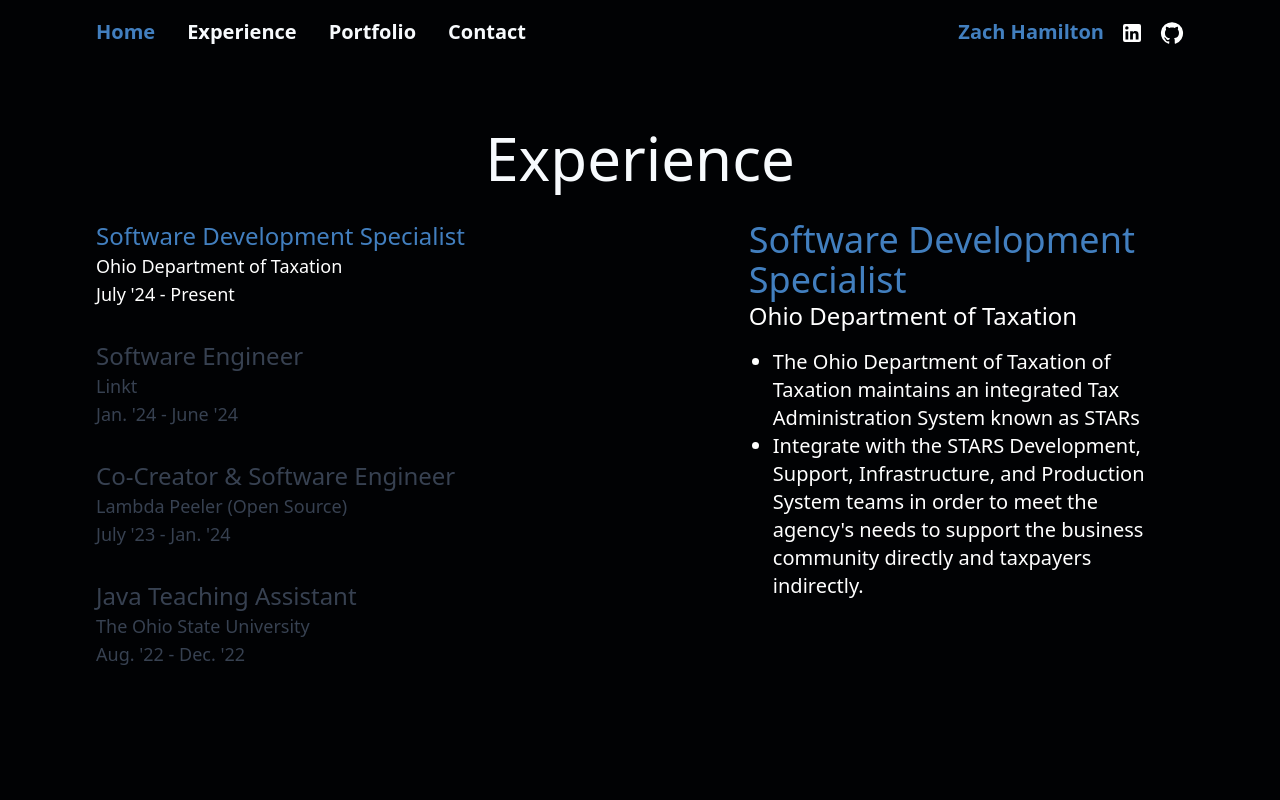
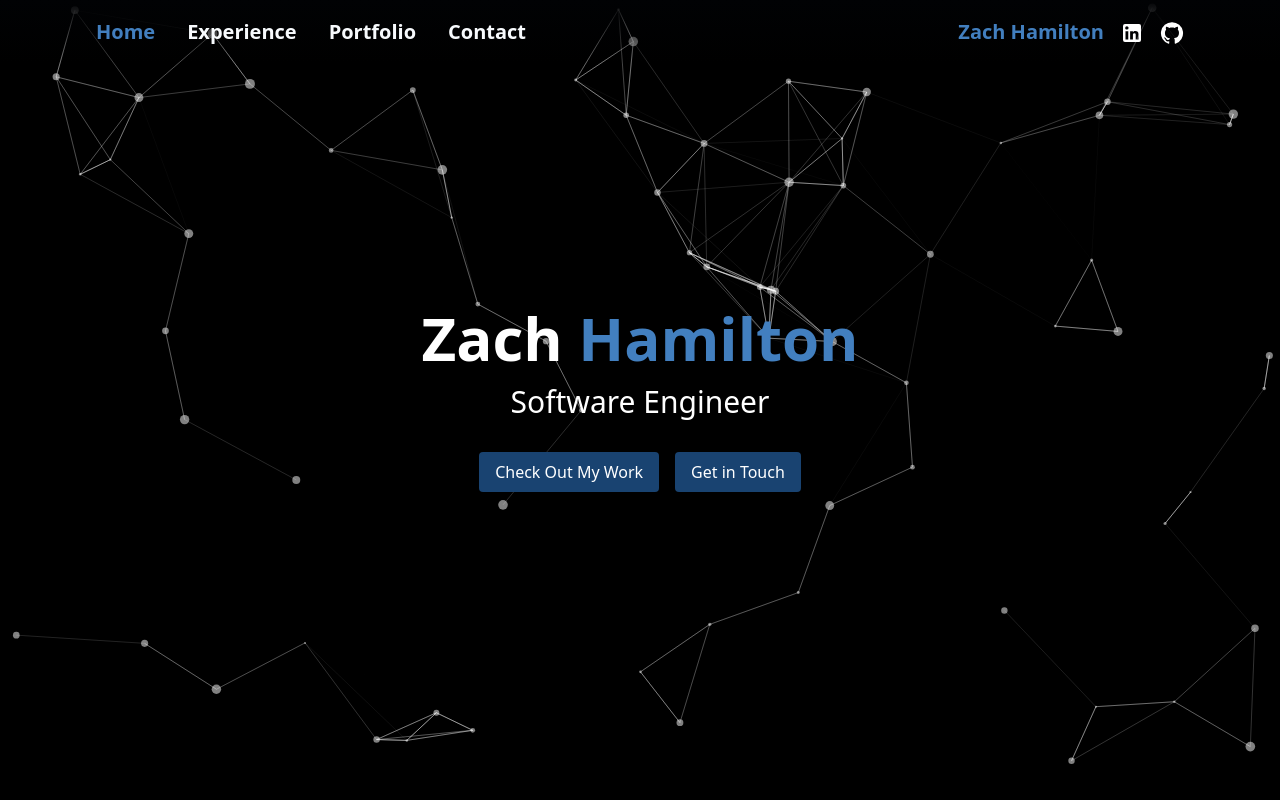
Before and after one commit to ZachMHamilton/PersonalWebsiteV2, a React (Vite) app: page / in a window 1280 px wide. Shown: the top 800 px of the page. Built offline with nearby package versions, Linux system fonts and the light colour scheme.

Commit message:
hero section complete w particles

```diff
--- a/package.json
+++ b/package.json
@@ -19,7 +19,9 @@
     "react-dom": "^18.2.0",
     "react-intersection-observer": "^9.10.3",
     "react-router-dom": "^6.23.1",
-    "react-scroll": "^1.9.0"
+    "react-scroll": "^1.9.0",
+    "react-tsparticles": "^2.12.2",
+    "tsparticles-slim": "^2.12.0"
   },
   "devDependencies": {
     "@react-three/drei": "^9.106.0",
--- a/src/App.jsx
+++ b/src/App.jsx
@@ -1,13 +1,123 @@
 import { Home, Experience, Portfolio, Contact, Nav } from './components';
+import Particles from 'react-tsparticles';
+import { loadSlim } from 'tsparticles-slim';
+import { useCallback, useState, useEffect } from 'react';
+import { useInView } from 'react-intersection-observer';
 
 function App() {
+  const [current, setCurrent] = useState('home');
+  const particlesInit = useCallback(async (engine) => {
+    await loadSlim(engine);
+  }, []);
+
+  const [homeRef, homeInView] = useInView({ threshold: 0.5 });
+  const [experienceRef, experienceInView] = useInView({ threshold: 0.5 });
+  const [portfolioRef, portfolioInView] = useInView({ threshold: 0.5 });
+  const [contactRef, contactInView] = useInView({ threshold: 0.5 });
+
+  useEffect(() => {
+    if (homeInView) {
+      setCurrent('home');
+    } else if (experienceInView) {
+      setCurrent('experience');
+    } else if (portfolioInView) {
+      setCurrent('portfolio');
+    } else if (contactInView) {
+      setCurrent('contact');
+    }
+  }, [homeInView, experienceInView, portfolioInView, contactInView]);
+
+  const particlesLoaded = useCallback(async () => {}, []);
+
   return (
     <div className="flex flex-col gap-2">
-      <Nav />
-      <Home />
-      <Experience />
-      <Portfolio />
-      <Contact />
+      <Nav current={current} setCurrent={setCurrent} />
+      <section ref={homeRef}>
+        <Home setCurrent={setCurrent} />
+      </section>
+      <section ref={experienceRef}>
+        <Experience />
+      </section>
+      <section ref={portfolioRef}>
+        <Portfolio />
+      </section>
+      <section ref={contactRef}>
+        <Contact />
+      </section>
+      <Particles
+        id="tsparticles"
+        init={particlesInit}
+        loaded={particlesLoaded}
+        options={{
+          background: {
+            color: {
+              value: '#000000',
+            },
+          },
+          fpsLimit: 120,
+          interactivity: {
+            events: {
+              onClick: {
+                enable: true,
+                mode: 'push',
+              },
+              onHover: {
+                enable: true,
+                mode: 'repulse',
+              },
+              resize: true,
+            },
+            modes: {
+              push: {
+                quantity: 4,
+              },
+              repulse: {
+                distance: 100,
+                duration: 0.4,
+              },
+            },
+          },
+          particles: {
+            color: {
+              value: '#ffffff',
+            },
+            links: {
+              color: '#ffffff',
+              distance: 150,
+              enable: true,
+              opacity: 0.5,
+              width: 1,
+            },
+            move: {
+              direction: 'none',
+              enable: true,
+              outModes: {
+                default: 'bounce',
+              },
+              random: false,
+              speed: 1,
+              straight: false,
+            },
+            number: {
+              density: {
+                enable: true,
+                area: 800,
+              },
+              value: 60,
+            },
+            opacity: {
+              value: 0.5,
+            },
+            shape: {
+              type: 'circle',
+            },
+            size: {
+              value: { min: 1, max: 5 },
+            },
+          },
+          detectRetina: true,
+        }}
+      />
     </div>
   );
 }
--- a/src/components/Contact.jsx
+++ b/src/components/Contact.jsx
@@ -21,7 +21,10 @@
       initial="hidden"
       variants={fadeIn('up', 'spring', 0, 2)}
     >
-      <div className="md:flex hidden items-start gap-48 w-full h-full p-8 md:p-12 lg:p-24">
+      <div
+        id="contact"
+        className="md:flex hidden items-start gap-48 w-full h-full p-8 md:p-12 lg:p-24"
+      >
         <div className="flex flex-col items-start w-2/5 gap-6">
           <h1 className="text-white text-5xl lg:text-6xl">
             Let&apos;s work together!
--- a/src/components/Experience.jsx
+++ b/src/components/Experience.jsx
@@ -19,7 +19,7 @@
     >
       <div
         id="experience"
-        className="flex flex-col items-center gap-8 xtra:gap-16 p-8 md:p-12 lg:p-24"
+        className="flex flex-col h-full items-center gap-8 xtra:gap-16 p-8 md:p-12 lg:p-24"
       >
         <div className="text-text text-3xl sm:text-3xl md:text-4xl lg:text-5xl xl:text-6xl">
           Experience
@@ -57,7 +57,7 @@
                     className={`text-lg sm:text-xl md:text-2xl ${
                       selectedExperience === experience
                         ? 'text-accent'
-                        : 'text-gray-700'
+                        : 'text-gray-500'
                     }`}
                   >
                     {experience.title}
@@ -67,7 +67,7 @@
                       className={`text-sm sm:text-base md:text-lg ${
                         selectedExperience === experience
                           ? 'text-white'
-                          : 'text-gray-700'
+                          : 'text-gray-500'
                       }`}
                     >
                       {experience.company}
@@ -76,7 +76,7 @@
                       className={`text-sm hidden sm:block sm:text-base md:text-lg ${
                         selectedExperience === experience
                           ? 'text-white'
-                          : 'text-gray-700'
+                          : 'text-gray-500'
                       }`}
                     >
                       {experience.period}
--- a/src/components/Home.jsx
+++ b/src/components/Home.jsx
@@ -1,7 +1,37 @@
-const Home = () => {
+import { Link as ScrollLink } from 'react-scroll';
+
+const Home = ({ setCurrent }) => {
   return (
-    <div>
-      <h2>Home</h2>
+    <div
+      id="home"
+      className="flex flex-col items-center justify-center min-h-screen text-white"
+    >
+      <div className="text-center">
+        <h1 className="text-5xl md:text-6xl font-bold">
+          Zach <span className="text-accent">Hamilton</span>
+        </h1>
+        <h2 className="text-2xl md:text-3xl mt-4">Software Engineer</h2>
+        <div className="flex gap-4 mt-8 justify-center">
+          <ScrollLink
+            to="experience"
+            smooth={true}
+            duration={500}
+            className="bg-primary hover:bg-accent text-white py-2 px-4 rounded cursor-pointer"
+            onClick={() => setCurrent('experience')}
+          >
+            Check Out My Work
+          </ScrollLink>
+          <ScrollLink
+            to="contact"
+            smooth={true}
+            duration={500}
+            className="bg-primary hidden md:block hover:bg-accent text-white py-2 px-4 rounded cursor-pointer"
+            onClick={() => setCurrent('contact')}
+          >
+            Get in Touch
+          </ScrollLink>
+        </div>
+      </div>
     </div>
   );
 };
--- a/src/components/Nav.jsx
+++ b/src/components/Nav.jsx
@@ -1,13 +1,13 @@
-import { useState } from 'react';
 import { Link as ScrollLink } from 'react-scroll';
 import LinkedInIcon from '@mui/icons-material/LinkedIn';
 import GitHubIcon from '@mui/icons-material/GitHub';
 
-const Nav = () => {
-  const [current, setCurrent] = useState('home');
-
+const Nav = ({ current, setCurrent }) => {
   return (
-    <nav className="fixed top-0 w-full bg-transparent z-10">
+    <nav
+      id="nav"
+      className="fixed top-0 w-full bg-gradient-to-b from-background z-10"
+    >
       <div className="w-full px-8 md:px-12 lg:px-24">
         <div className="flex justify-between h-16">
           <div className="hidden md:flex gap-8">
--- a/src/components/Portfolio.jsx
+++ b/src/components/Portfolio.jsx
@@ -10,7 +10,7 @@
   return (
     <div
       id="portfolio"
-      className="flex flex-col items-center text-text bg-background gap-12 xl:gap-16 p-8 md:p-12 lg:p-24"
+      className="flex flex-col h-full items-center text-text gap-12 xl:gap-16 p-8 md:p-12 lg:p-24"
     >
       <motion.div
         ref={headerRef}
@@ -22,7 +22,7 @@
           Portfolio
         </div>
       </motion.div>
-      <div className="flex flex-col gap-24">
+      <div className="flex flex-col gap-24 z-15">
         <div className="flex flex-col items-center justify-center gap-24 w-full">
           {portfolioData.map((item, index) => (
             <PortfolioItem
--- a/src/index.css
+++ b/src/index.css
@@ -3,5 +3,24 @@
 @tailwind utilities;
 
 * {
-  background-color: #010204;
 }
+
+#tsparticles {
+  z-index: -1;
+}
+
+#experience {
+  z-index: 15;
+}
+
+#portfolio {
+  z-index: 15;
+}
+
+#contact {
+  z-index: 15;
+}
+
+#nav {
+  z-index: 20;
+}
```
Also changed, not shown: 1 other file (tests, documents, lock files or other folders).
